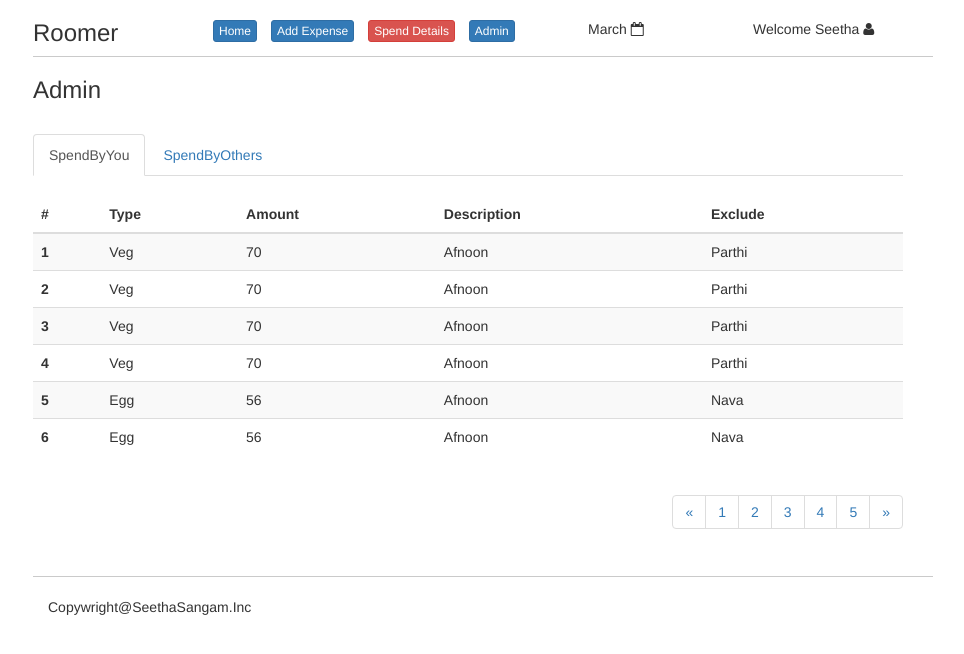
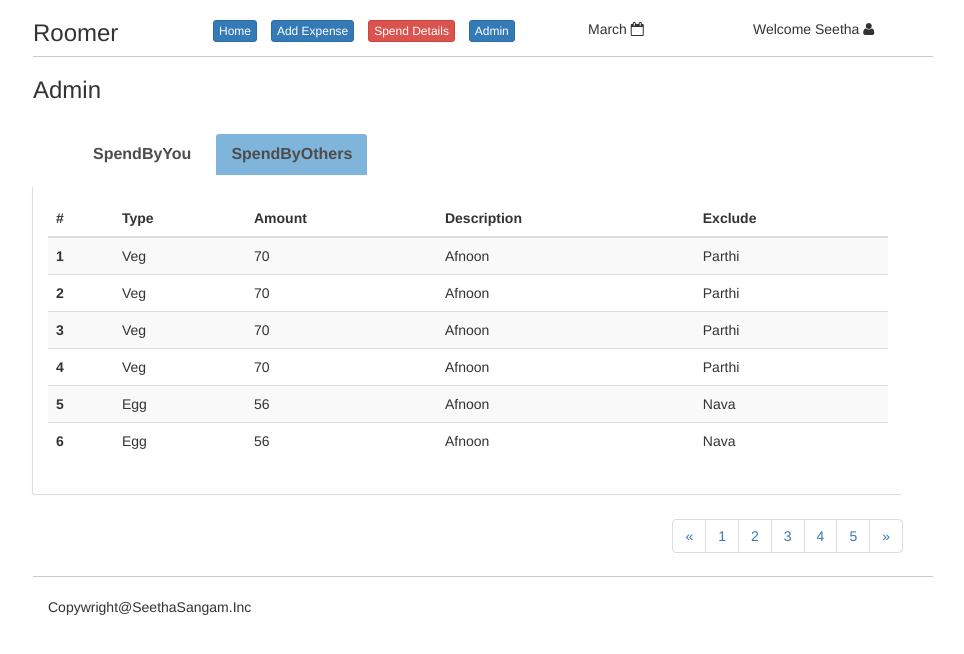
Before and after one commit to grsind19/Roomer, a PHP site: page /src/spendDetails/spendDetails.html in a window 1280 px wide. Shown: the top 654 px of the page, without its empty margins (157-1121 px from the left). Run offline with PHP 8.4, Linux system fonts and the light colour scheme.

Commit message:
SpendByOthers tab and minor linking changes
SpendByOthers tab and minor linking changes

```diff
--- a/app/index.html
+++ b/app/index.html
@@ -25,9 +25,9 @@
       <div class="col-md-10">
        <div class="col-md-6 mainMenu">
           <button type="button" class="btn btn-danger btn-xs menuItem">Home</button>
-           <button type="button" class="btn btn-primary btn-xs menuItem menuText"><a href="src/addExpense/addExpense.html">Add Expense</a>  </button>
-           <button type="button" class="btn btn-primary btn-xs menuItem menuText"><a href="src/spendDetails/spendDetails.html">Spend Details</a>  </button>
-           <button type="button" class="btn btn-primary btn-xs menuItem menuText"><a href="src/admin/admin.html">Admin</a> </button>
+           <button type="button" class="btn btn-primary btn-xs menuItem menuText"><a href="./src/addExpense/addExpense.html">Add Expense</a>  </button>
+           <button type="button" class="btn btn-primary btn-xs menuItem menuText"><a href="./src/spendDetails/spendDetails.html">Spend Details</a>  </button>
+           <button type="button" class="btn btn-primary btn-xs menuItem menuText"><a href="./src/admin/admin.html">Admin</a> </button>
           </div>
        <div class="col-md-6">
            <div class="selectMonth pull-left col-md-6">March <i class="fa fa-calendar-o"></i></div>
--- a/app/src/admin/admin.html
+++ b/app/src/admin/admin.html
@@ -26,8 +26,8 @@
        <div class="col-md-6 mainMenu">
           <button type="button" class="btn btn-primary btn-xs menuItem menuText"><a href="
               ../../">Home</a></button>
-           <button type="button" class="btn btn-primary btn-xs menuItem menuText"><a href="src/addExpense/addExpense.html">Add Expense</a>  </button>
-           <button type="button" class="btn btn-primary btn-xs menuItem menuText"><a href="src/spendDetails/spendDetails.html">Spend Details</a>  </button>
+           <button type="button" class="btn btn-primary btn-xs menuItem menuText"><a href="../src/addExpense/addExpense.html">Add Expense</a>  </button>
+           <button type="button" class="btn btn-primary btn-xs menuItem menuText"><a href="../src/spendDetails/spendDetails.html">Spend Details</a>  </button>
            <button type="button" class="btn btn-danger btn-xs menuItem menuText">Admin</button>
           </div>
        <div class="col-md-6">
--- a/app/src/spendDetails/spendDetails.html
+++ b/app/src/spendDetails/spendDetails.html
@@ -15,6 +15,23 @@
     <style>
 
     </style>
+      <script type="text/javascript" src="../../plugins/js/jquery.min.js"></script>
+      <script>
+      jQuery(document).ready(function() {
+    jQuery('.tabs .tab-links a').on('click', function(e)  {
+        var currentAttrValue = jQuery(this).attr('href');
+
+        // Show/Hide Tabs
+        jQuery('.tabs ' + currentAttrValue).show().siblings().hide();
+
+        // Change/remove current tab to active
+        jQuery(this).parent('li').addClass('active').siblings().removeClass('active');
+
+        e.preventDefault();
+    });
+});
+
+      </script>
   </head>
   <body>
     <div class="container">
@@ -26,9 +43,9 @@
        <div class="col-md-6 mainMenu">
           <button type="button" class="btn btn-primary btn-xs menuItem menuText"><a href="
               ../../">Home</a></button>
-           <button type="button" class="btn btn-primary btn-xs menuItem menuText"><a href="src/addExpense/addExpense.html">Add Expense</a>  </button>
-           <button type="button" class="btn btn-danger btn-xs menuItem menuText"><a href="src/spendDetails/spendDetails.html">Spend Details</a>  </button>
-           <button type="button" class="btn btn-primary btn-xs menuItem menuText"><a href="src/admin/admin.html">Admin</a> </button>
+           <button type="button" class="btn btn-primary btn-xs menuItem menuText"><a href="./src/addExpense/addExpense.html">Add Expense</a>  </button>
+           <button type="button" class="btn btn-danger btn-xs menuItem menuText">Spend Details</button>
+           <button type="button" class="btn btn-primary btn-xs menuItem menuText"><a href="./src/admin/admin.html">Admin</a> </button>
           </div>
        <div class="col-md-6">
            <div class="selectMonth pull-left col-md-6">March <i class="fa fa-calendar-o"></i></div>
@@ -44,13 +61,15 @@
             <div class="row contentContainer col-md-12">
                 <h3>Admin</h3>
                 <br/>
-                <ul class="nav nav-tabs">
-                  <li role="presentation" class="active"><a href="#">SpendByYou</a></li>
-                  <li role="presentation"><a href="#">SpendByOthers</a></li>
-                </ul>
+                <div class="tabs">
+    <ul class="tab-links">
+        <li class="active"><a href="#tab1">SpendByYou</a></li>
+        <li><a href="#tab2">SpendByOthers</a></li>
+    </ul>
 
-              <br/>
-              <table class="table table-striped">
+    <div class="tab-content">
+        <div id="tab1" class="tab active">
+             <table class="table table-striped">
       <thead>
         <tr>
           <th>#</th>
@@ -105,6 +124,69 @@
         </tr>
       </tbody>
     </table>
+        </div>
+
+        <div id="tab2" class="tab">
+             <table class="table table-striped">
+      <thead>
+        <tr>
+          <th>#</th>
+          <th>Type</th>
+          <th>Amount</th>
+          <th>Description</th>
+            <th>Exclude</th>
+        </tr>
+      </thead>
+      <tbody>
+        <tr>
+          <th scope="row">1</th>
+          <td>Food</td>
+          <td>70</td>
+          <td>Afternoon</td>
+            <td>Parthi</td>
+        </tr>
+        <tr>
+          <th scope="row">2</th>
+          <td>Rent</td>
+          <td>70</td>
+          <td>Afnoon</td>
+            <td>Parthi</td>
+        </tr>
+        <tr>
+          <th scope="row">3</th>
+          <td>Clothes</td>
+          <td>70</td>
+          <td>Afnoon</td>
+            <td>Parthi</td>
+        </tr>
+          <tr>
+          <th scope="row">4</th>
+          <td>Bills</td>
+          <td>70</td>
+          <td>Afnoon</td>
+            <td>Parthi</td>
+        </tr>
+          <tr>
+          <th scope="row">5</th>
+          <td>Misc</td>
+          <td>56</td>
+          <td>Afnoon</td>
+            <td>Nava</td>
+        </tr>
+          <tr>
+          <th scope="row">6</th>
+          <td>Extra</td>
+          <td>56</td>
+          <td>Afnoon</td>
+            <td>Nava</td>
+        </tr>
+      </tbody>
+    </table>
+        </div>
+
+    </div>
+</div>
+
                                 <nav>
   <ul class="pagination pull-right">
     <li>
--- a/app/styles.css
+++ b/app/styles.css
@@ -49,3 +49,61 @@
     color: white !important;/*later remove*/
     text-decoration: none;
 }
+
+
+/*----- Tabs -----*/
+.tabs {
+    width:100%;
+    display:inline-block;
+}
+
+    /*----- Tab Links -----*/
+    /* Clearfix */
+    .tab-links:after {
+        display:block;
+        clear:both;
+        content:'';
+    }
+
+    .tab-links li {
+        margin:0px 5px;
+        float:left;
+        list-style:none;
+    }
+
+        .tab-links a {
+            padding:9px 15px;
+            display:inline-block;
+            border-radius:3px 3px 0px 0px;
+            background:#7FB5DA;
+            font-size:16px;
+            font-weight:600;
+            color:#4c4c4c;
+            transition:all linear 0.15s;
+        }
+
+        .tab-links a:hover {
+            background:#a7cce5;
+            text-decoration:none;
+        }
+
+    li.active a, li.active a:hover {
+        background:#fff;
+        color:#4c4c4c;
+    }
+
+    /*----- Content of Tabs -----*/
+    .tab-content {
+        padding:15px;
+        border-radius:3px;
+        box-shadow:-1px 1px 1px rgba(0,0,0,0.15);
+        background:#fff;
+    }
+
+        .tab {
+            display:none;
+        }
+
+        .tab.active {
+            display:block;
+        }
```
Also changed, not shown: app/src/addExpense/addExpense.html (+8 -8 lines).
